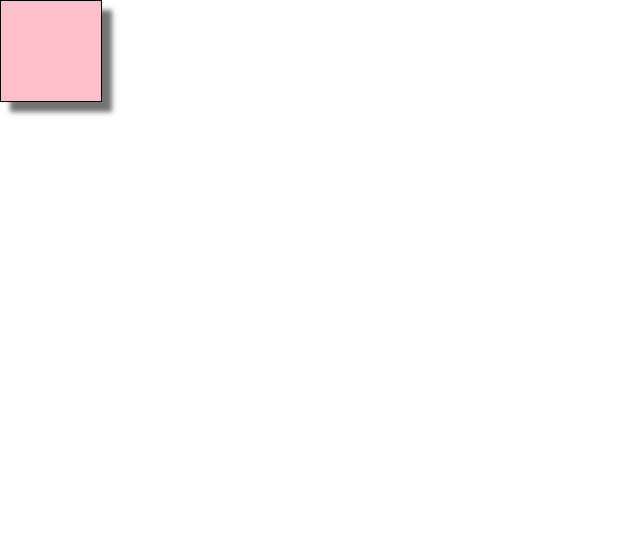
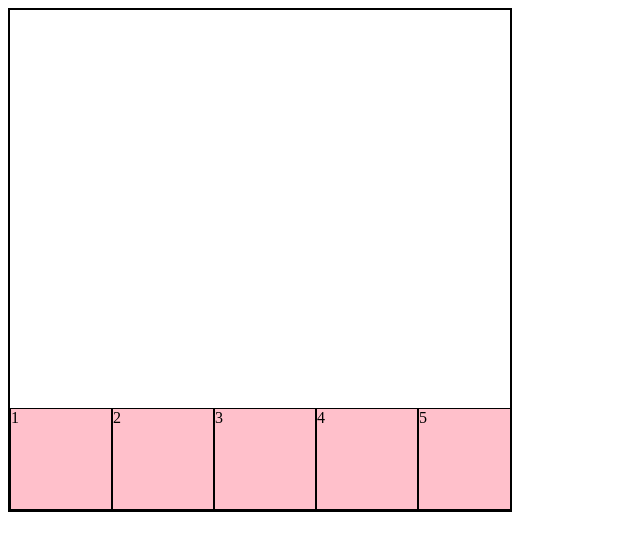
Before and after one commit to wangytangy/codepen, a plain HTML site: page z_scroll/index.html in a window 1280 px wide. Shown: the top 550 px of the page, without its empty margins (0-640 px from the left). Drawn offline with Linux system fonts and the light colour scheme.

```diff
--- a/z_scroll/index.css
+++ b/z_scroll/index.css
@@ -1,26 +1,18 @@
-body {
-  margin: 0px;
-}
+.container {
+  width: 500px;
+  height: 500px;
+  border: 2px solid #000;
+  overflow-y: scroll;
+  overflow-x: hidden;
 
-.background {
-  width: 100%;
-  height: 10000px;
-  /* background: radial-gradient(ellipse at center, rgba(76,76,76,1) 0%, rgba(0,0,0,1) 84%, rgba(0,0,0,1) 100%); */
-  /*
-    - parent element must have a perspective property.
-    - the value determines how far away the viewer is from the element
-    - when the child element's z-distance is equal to the perspective, it will be too close to be in view
-   */
-  perspective: 2000px;
-  perspective-origin: 50% 540px;
+  transform: rotate(-90deg);
 }
 
 .card {
   width: 100px;
   height: 100px;
   border: 1px solid black;
-  box-shadow: 10px 10px 5px 0px rgba(0,0,0,0.55);
 
   background-color: pink;
-  transform: translate3d(50%, 50%, 0px);
+  transform: rotate(90deg);
 }
--- a/z_scroll/index.html
+++ b/z_scroll/index.html
@@ -6,9 +6,15 @@
     <title></title>
   </head>
   <body>
-    <div class='background'>
-      <div class='card'></div>
+    <div class='container'>
+      <div class='card'>1</div>
+      <div class='card'>2</div>
+      <div class='card'>3</div>
+      <div class='card'>4</div>
+      <div class='card'>5</div>
+      <div class='card'>6</div>
+      <div class='card'>7</div>
     </div>
-    <script type='text/javascript' src='./index.js'></script>
+    <!-- <script type='text/javascript' src='./index.js'></script> -->
   </body>
 </html>
--- a/z_scroll/index.js
+++ /dev/null
@@ -1,36 +0,0 @@
-
-
-let oldScrollPosition = 0;
-function addOnScrollEvent () {
-  const bg = document.getElementsByClassName('background')[0];
-  const card = document.getElementsByClassName('card')[0];
-
-  window.addEventListener('scroll', function(e) {
-    // Get the new Value
-    let newScrollPosition = window.pageYOffset;
-
-    const windowWidth = window.innerWidth;
-    const windowHeight = window.innerHeight;
-
-    console.log('y offset', newScrollPosition);
-    let perspectiveOriginY = newScrollPosition + windowHeight;
-    console.log('perspectiveOriginY', perspectiveOriginY);
-    console.log()
-    if (oldScrollPosition - newScrollPosition > 0) {
-      // up
-      bg.style.perspectiveOrigin = `50% ${perspectiveOriginY}px`;
-      card.style.transform = `translate3d(0px, 0px, -${newScrollPosition}px)`;
-    } else if (oldScrollPosition - newScrollPosition < 0){
-      // down
-      bg.style.perspectiveOrigin = `50% ${perspectiveOriginY}px`;
-      card.style.transform = `translate3d(0px, 0px, -${newScrollPosition}px)`;
-    }
-
-    // Update the old value
-    oldScrollPosition = newScrollPosition;
-  });
-}
-
-window.addEventListener('DOMContentLoaded', (event) => {
-  addOnScrollEvent();
-});
```
